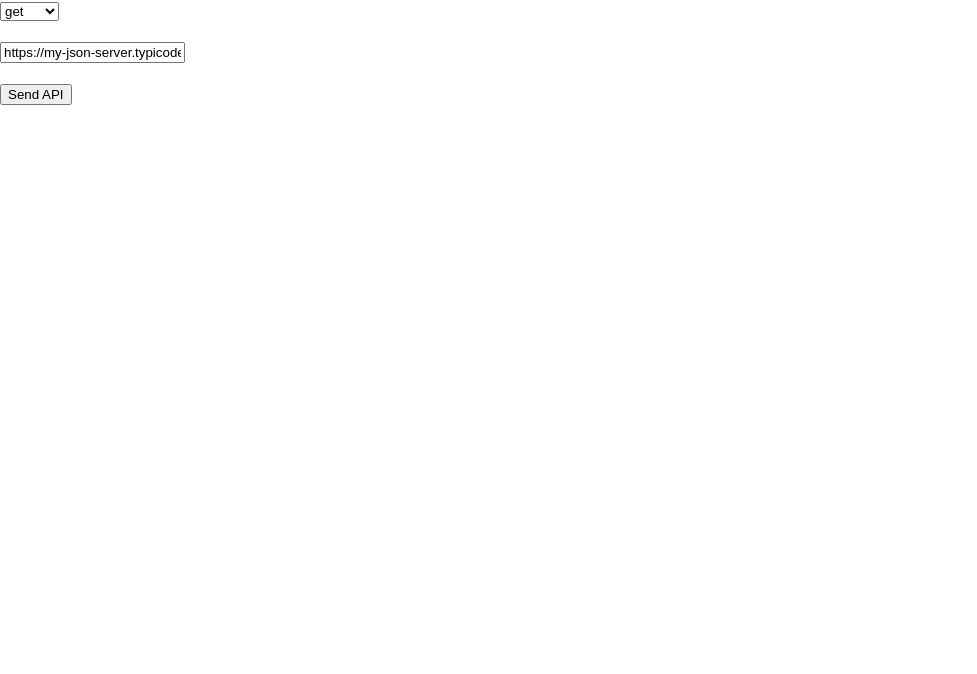
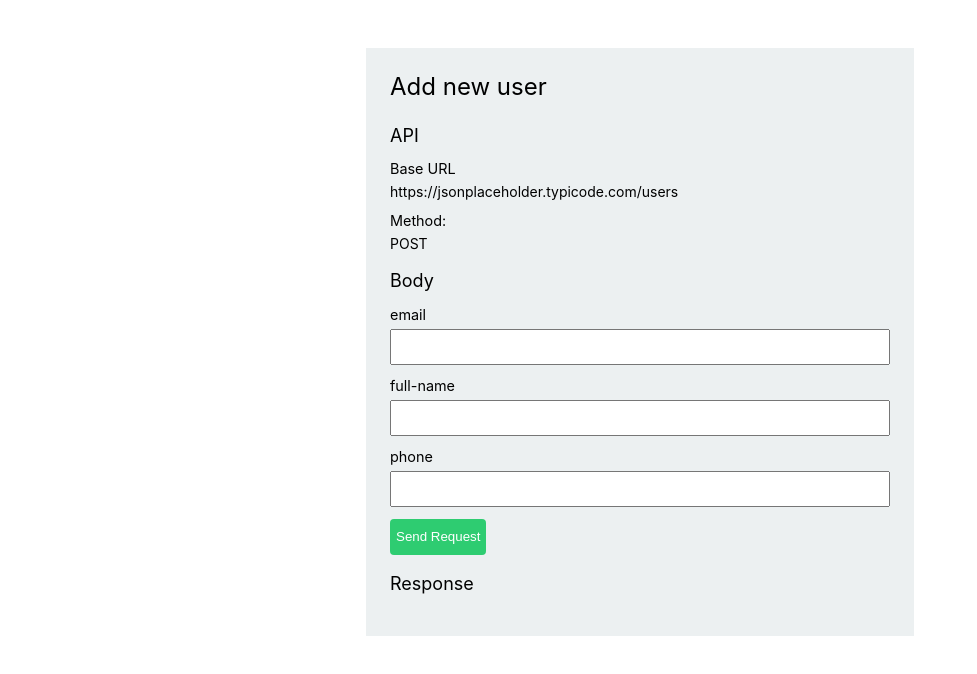
Before and after one commit to obatola/obas-api-explorer, a React (Create React App) app: page / in a window 1280 px wide. Shown: the top 674 px of the page, without its empty margins (0-977 px from the left). Built offline with nearby package versions, Linux system fonts and the light colour scheme.

Commit message:
on change of body elements change the request body

```diff
--- /dev/null
+++ b/src/APIConfig.ts
@@ -0,0 +1,60 @@
+export interface BodySpec {
+  name: string;
+  type: // | 'button'
+  // | 'checkbox'
+  // | 'color'
+  // | 'date'
+  // | 'datetime'
+  // | 'file'
+  // | 'hidden'
+  // | 'image'
+  // | 'month'
+  // | 'password'
+  // | 'radio'
+  // | 'range'
+  // | 'reset'
+  // | 'search'
+  // | 'submit'
+  // | 'week'
+  // | 'url'
+  'email' | 'number' | 'tel' | 'text' | 'time';
+  maxlength?: number;
+  minlength?: number;
+  placeholder?: string | number;
+  required?: boolean;
+  pattern?: string;
+}
+
+export interface APIConfigType {
+  title: string;
+  url: string;
+  method: string;
+  body: BodySpec[];
+}
+
+export const apiConfigs: APIConfigType[] = [
+  {
+    title: 'Add new user',
+    url: 'https://jsonplaceholder.typicode.com/users',
+    method: 'POST',
+    body: [
+      {
+        name: 'email',
+        type: 'email',
+        maxlength: 24,
+        minlength: 3,
+      },
+      {
+        name: 'full-name',
+        type: 'text',
+        placeholder: 'John Doe',
+        required: true,
+      },
+      {
+        name: 'phone',
+        type: 'tel',
+        pattern: '[0-9]{3}-[0-9]{3}-[0-9]{4}',
+      },
+    ],
+  },
+];
--- a/src/App.css
+++ b/src/App.css
@@ -1,2 +1,6 @@
 .App {
 }
+
+body {
+  font-size: 14px;
+}
--- a/src/App.tsx
+++ b/src/App.tsx
@@ -1,13 +1,16 @@
-import React from 'react'
-import './App.css'
-import RestConsole from './components/restConsole/RestConsole'
+import React from 'react';
+import './App.css';
+// import RestConsole from './components/restConsole/RestConsole';
+import Explorers from './components/explorerComponent/Explorers';
+import { apiConfigs } from './APIConfig';
 
 function App() {
   return (
     <div className="App">
-      <RestConsole />
+      {/*<RestConsole />*/}
+      <Explorers config={apiConfigs} />
     </div>
-  )
+  );
 }
 
-export default App
+export default App;
--- /dev/null
+++ b/src/components/explorerComponent/BodyParam.tsx
@@ -0,0 +1,32 @@
+import React, { ChangeEvent } from 'react';
+import { BodySpec } from '../../APIConfig';
+import { Label, LabelContentWrapper } from './ExplorerComponent.style';
+import { Input } from '../../shared/styles/Input.style';
+
+interface BodyParamProps extends BodySpec {
+  onChange: (key: string, value: string | number) => void;
+}
+
+function BodyParam({
+  name,
+  type,
+  maxlength,
+  minlength,
+  placeholder,
+  required,
+  pattern,
+  onChange,
+}: BodyParamProps) {
+  const handleChange = (event: ChangeEvent<HTMLInputElement>) => {
+    onChange(name, event.target.value);
+  };
+
+  return (
+    <LabelContentWrapper>
+      <Label>{name}</Label>
+      <Input onChange={handleChange} type={type} />
+    </LabelContentWrapper>
+  );
+}
+
+export default BodyParam;
--- /dev/null
+++ b/src/components/explorerComponent/ExplorerComponent.style.ts
@@ -0,0 +1,33 @@
+import styled from 'styled-components';
+import { timesBasePx } from '../../shared/mixins';
+
+export const ExplorerWrapper = styled.div`
+  max-width: 500px;
+  padding: ${timesBasePx(2)};
+  margin: auto;
+  margin-top: ${timesBasePx(4)};
+  background-color: #ecf0f1;
+`;
+
+export const Title = styled.div`
+  font-size: ${timesBasePx(2)};
+  margin-bottom: ${timesBasePx(2)};
+`;
+
+export const SectionWrapper = styled.div`
+  margin-bottom: ${timesBasePx(1.5)};
+`;
+
+export const SectionHeader = styled.div`
+  font-size: ${timesBasePx(1.5)};
+  margin-bottom: ${timesBasePx(1.2)};
+`;
+
+export const Label = styled.div`
+  font-size: ${timesBasePx(1.2)};
+  margin-bottom: ${timesBasePx(0.5)};
+`;
+
+export const LabelContentWrapper = styled.div`
+  margin-bottom: ${timesBasePx(1)};
+`;
--- /dev/null
+++ b/src/components/explorerComponent/ExplorerComponent.tsx
@@ -0,0 +1,70 @@
+import React, { ReactElement, useState } from 'react';
+import {
+  Label,
+  LabelContentWrapper,
+  SectionHeader,
+  SectionWrapper,
+  Title,
+} from './ExplorerComponent.style';
+import { APIConfigType } from '../../APIConfig';
+import BodyParam from './BodyParam';
+import { Button } from '../../shared/styles/Input.style';
+
+interface RequestBodyType {
+  [key: string]: any;
+}
+
+function ExplorerComponent({
+  title,
+  url,
+  method,
+  body,
+}: APIConfigType): ReactElement {
+  const [requestBody, setRequestBody] = useState<RequestBodyType>({});
+
+  const handleBodyParamChange = (key: string, value: string | number) => {
+    setRequestBody({
+      ...requestBody,
+      [key]: value,
+    });
+  };
+
+  const renderBodyParams = () => {
+    const bodyParamDivs = body.map((bodyConfig) => (
+      <BodyParam onChange={handleBodyParamChange} {...bodyConfig} />
+    ));
+
+    return <>{bodyParamDivs}</>;
+  };
+
+  const sendRequest = () => {
+    console.log('send request', { url, method, requestBody });
+  };
+
+  return (
+    <div>
+      <Title>{title}</Title>
+      <SectionWrapper>
+        <SectionHeader>API</SectionHeader>
+        <LabelContentWrapper>
+          <Label>Base URL</Label>
+          <div>{url}</div>
+        </LabelContentWrapper>
+        <LabelContentWrapper>
+          <Label>Method:</Label>
+          <div>{method}</div>
+        </LabelContentWrapper>
+      </SectionWrapper>
+      <SectionWrapper>
+        <SectionHeader>Body</SectionHeader>
+        {renderBodyParams()}
+        <Button onClick={sendRequest}>Send Request</Button>
+      </SectionWrapper>
+      <SectionWrapper>
+        <SectionHeader>Response</SectionHeader>
+      </SectionWrapper>
+    </div>
+  );
+}
+
+export default ExplorerComponent;
--- /dev/null
+++ b/src/components/explorerComponent/Explorers.tsx
@@ -0,0 +1,18 @@
+import React, { ReactElement } from 'react';
+import { APIConfigType } from '../../APIConfig';
+import ExplorerComponent from './ExplorerComponent';
+import { ExplorerWrapper } from './ExplorerComponent.style';
+
+interface ExplorersProps {
+  config: APIConfigType[];
+}
+
+function Explorers({ config }: ExplorersProps): ReactElement {
+  const explorerDivs = config.map((explorerConfig, index) => (
+    <ExplorerComponent {...explorerConfig} key={index} />
+  ));
+
+  return <ExplorerWrapper>{explorerDivs}</ExplorerWrapper>;
+}
+
+export default Explorers;
--- /dev/null
+++ b/src/shared/colorConstants.ts
@@ -0,0 +1,13 @@
+const colors = {
+  green: '#2ecc71',
+  white: '#fff',
+};
+
+const buttonColors = {
+  primary: colors.green,
+  text: colors.white,
+};
+
+export const colorConstant = {
+  button: buttonColors,
+};
--- /dev/null
+++ b/src/shared/mixins.ts
@@ -0,0 +1,5 @@
+export const base = 12;
+
+export function timesBasePx(num: number): string {
+  return `${num * base}px`;
+}
--- /dev/null
+++ b/src/shared/styles/Input.style.ts
@@ -0,0 +1,24 @@
+import styled from 'styled-components';
+import { timesBasePx } from '../mixins';
+import { colorConstant } from '../colorConstants';
+import { defaultFontSize } from './constants';
+
+export const Input = styled.input`
+  width: 100%;
+  box-sizing: border-box;
+  font-size: ${defaultFontSize};
+  height: ${timesBasePx(3)};
+  padding: ${timesBasePx(1 / 2)} ${timesBasePx(1)};
+`;
+
+export const Button = styled.button`
+  font-weight: 400;
+  border: transparent;
+  cursor: pointer;
+  border-radius: ${timesBasePx(1 / 3)};
+  background-color: ${colorConstant.button.primary};
+  color: ${colorConstant.button.text};
+  height: ${timesBasePx(3)};
+  line-height: 1;
+  padding: ${timesBasePx(1 / 2)};
+`;
--- /dev/null
+++ b/src/shared/styles/constants.ts
@@ -0,0 +1,3 @@
+import { timesBasePx } from '../mixins';
+
+export const defaultFontSize = timesBasePx(7 / 6);
```
